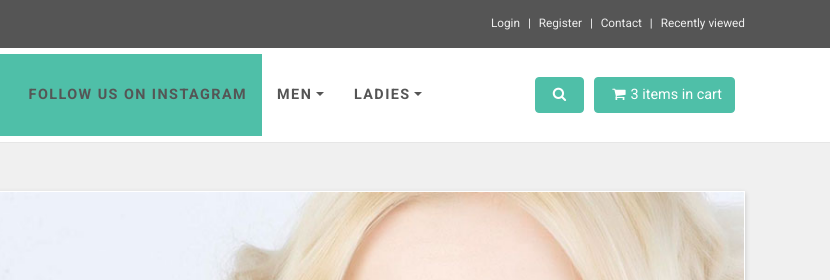
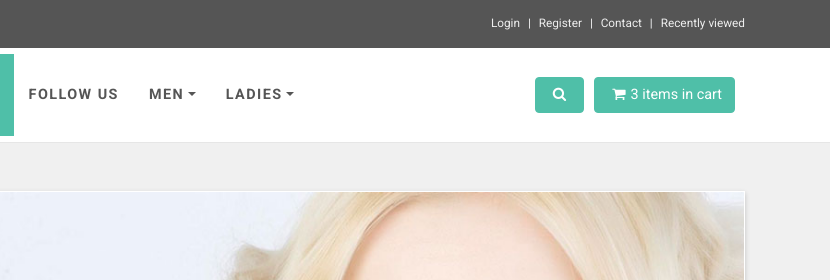
Before and after one commit to nofunjohnny/greenvibearts, a plain HTML site: page index.html in a window 1280 px wide. Shown: the top 280 px of the page, 450-1280 px from the left. Drawn offline with Linux system fonts and the light colour scheme; some packages are replaced by stand-ins of ours.

Commit message:
instagrm update

```diff
--- a/index.html
+++ b/index.html
@@ -95,8 +95,8 @@
         <div id="navigation" class="collapse navbar-collapse">
           <ul class="navbar-nav mr-auto">
             <li class="nav-item"><a href="#" class="nav-link active">Home</a></li>
-            <li class="nav-item"><a href="https://www.instagram.com/greenvibe_art/" class="nav-link active">Follow Us
-                on Instagram</a></li>
+            <li class="nav-item"><a href="https://www.instagram.com/greenvibe_art/" class="nav-link">Follow Us
+              </a></li>
             <li class="nav-item dropdown menu-large"><a href="#" data-toggle="dropdown" data-hover="dropdown"
                 data-delay="200" class="dropdown-toggle nav-link">Men<b class="caret"></b></a>
               <ul class="dropdown-menu megamenu">
```
